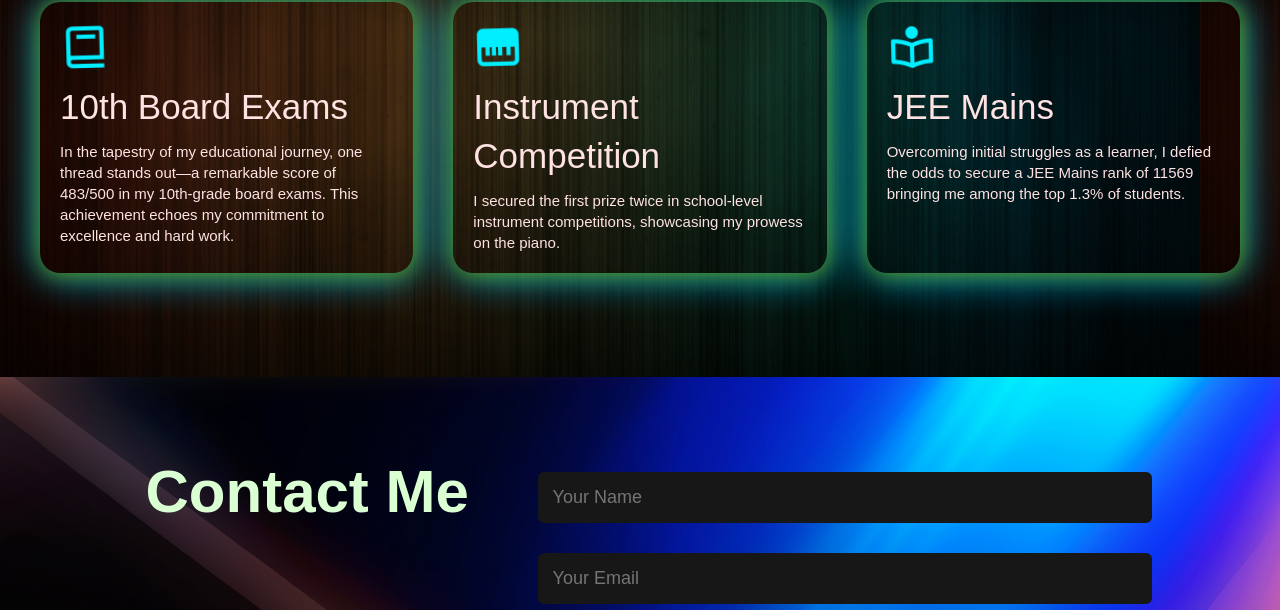
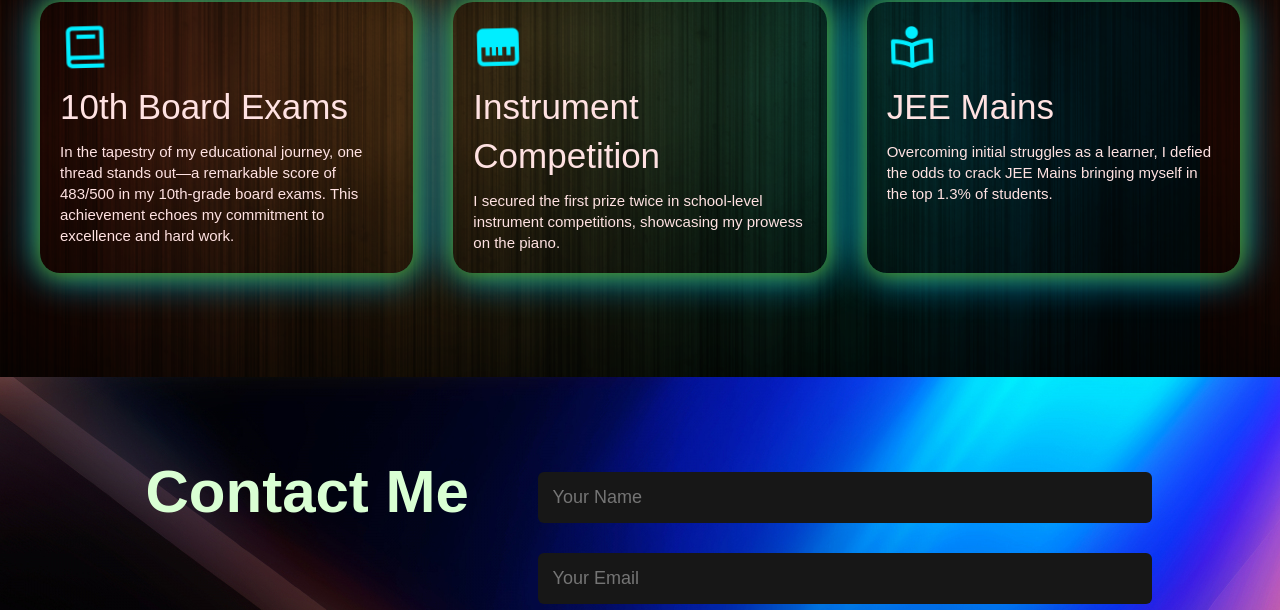
Before and after one commit to Ankit8125/Ankit-CV, a plain HTML site: page index.html in a window 1280 px wide. Shown: the part 2452-3062 px from the top of the page. Drawn offline with nearby package versions, Linux system fonts and the light colour scheme.

Commit message:
updated rank.html

```diff
--- a/index.html
+++ b/index.html
@@ -119,8 +119,7 @@
                     <div>
                         <i class='bx bx-book-reader bx-tada' style='color: #00eeff'  ></i>
                         <h2>JEE Mains</h2>
-                        <p> Overcoming initial struggles as a learner, I defied the odds to secure a
-                            JEE Mains rank of 11569 bringing me among the top 1.3% of students.</p>
+                        <p> Overcoming initial struggles as a learner, I defied the odds to crack JEE Mains bringing myself in the top 1.3% of students.</p>
                     </div>
                 </div>
             </div>
```
